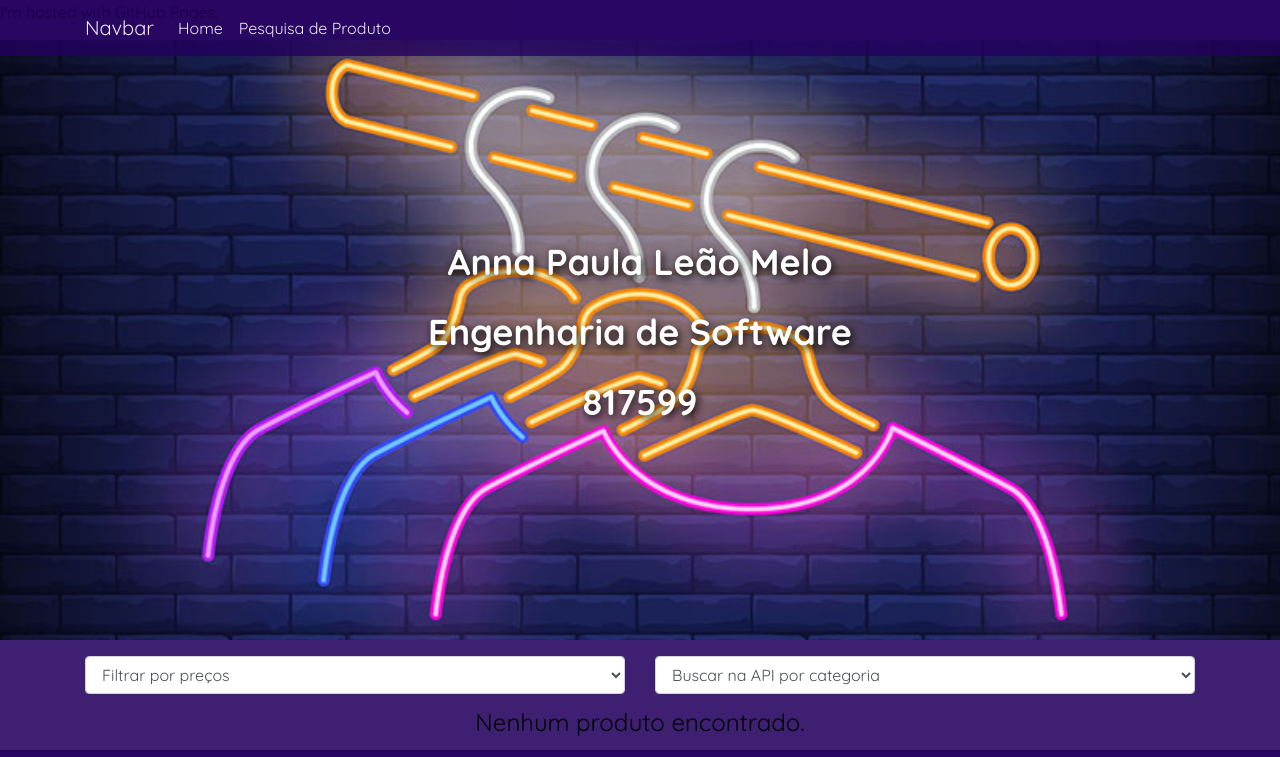
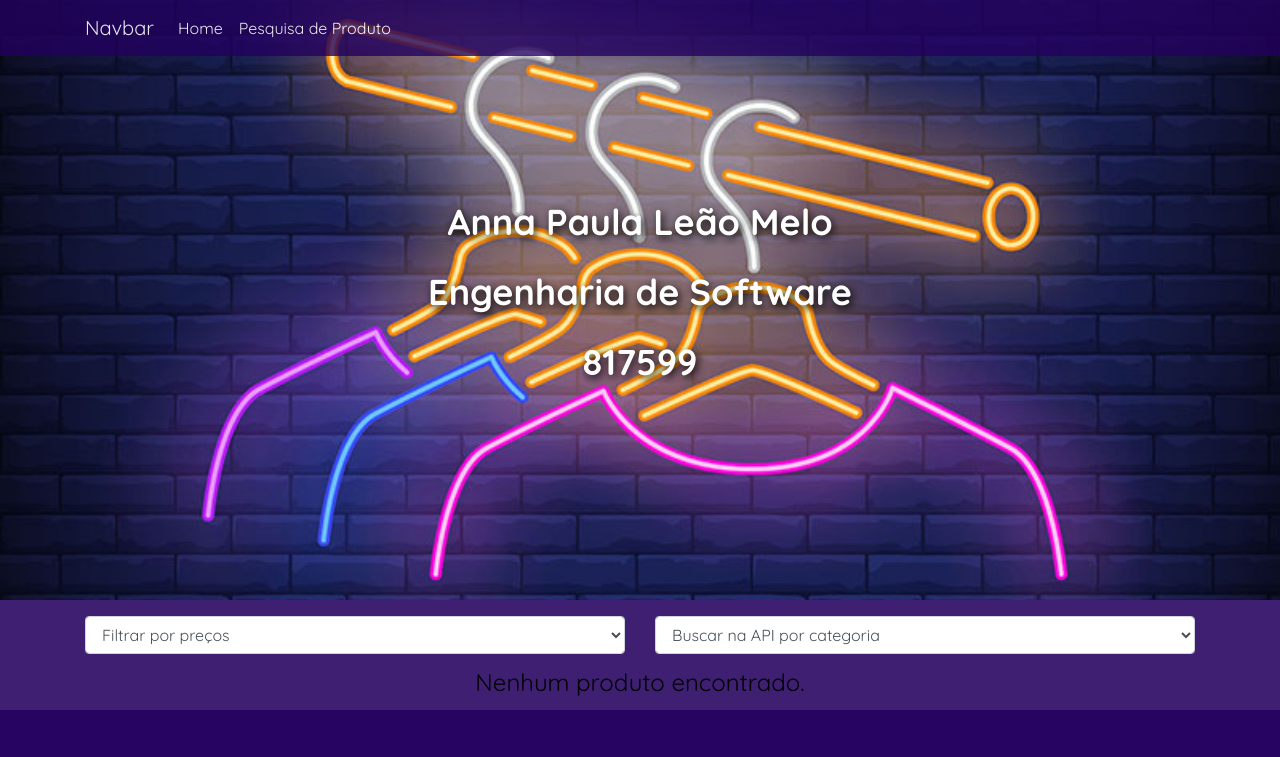
Before and after one commit to annaleao/trabalho-pratico-2, a plain HTML site: page trabalho pratico 2/index.html in a window 1280 px wide. Shown: the top 757 px of the page. Drawn offline with nearby package versions, Linux system fonts and the light colour scheme; no server answers.

Commit message:
commit all

```diff
--- a/trabalho pratico 2/app.js
+++ b/trabalho pratico 2/app.js
@@ -17,6 +17,8 @@
     </div>
   `;
 }
+
+//I'm hosted with GitHub Pages
 
 // Cria os cards e popula com informações da response
 function createProductCard(product, index) {
--- a/trabalho pratico 2/default.css
+++ b/trabalho pratico 2/default.css
@@ -1,3 +1,4 @@
 .custom-container {
     background-color: #eee;
   }
+  /* I'm hosted with GitHub Pages.*/
--- a/trabalho pratico 2/details.js
+++ b/trabalho pratico 2/details.js
@@ -9,6 +9,8 @@
 
     `;
   }
+
+  //I'm hosted with GitHub Pages.
 
   window.addEventListener('DOMContentLoaded', (event) => {
     const urlParams = new URLSearchParams(window.location.search);
--- a/trabalho pratico 2/details.style.css
+++ b/trabalho pratico 2/details.style.css
@@ -17,6 +17,8 @@
     color: rgb(255, 0, 0);
     text-decoration: line-through;
   }
+
+  /*I'm hosted with GitHub Pages.*/
 
   .conteudo-container .stock {
     color: red;
--- a/trabalho pratico 2/filters.js
+++ b/trabalho pratico 2/filters.js
@@ -10,6 +10,8 @@
       return price > 100;
     }
   }
+
+  //I'm hosted with GitHub Pages.
 
   // Verifica se a categoria do produto é a mesma selecionada
   function isCategoryMatch(productCategory, selectedCategory) {
--- a/trabalho pratico 2/index.html
+++ b/trabalho pratico 2/index.html
@@ -20,7 +20,7 @@
 
 <body>
   <header>
-    <p>I'm hosted with GitHub Pages.</p>
+    <!--<p>I'm hosted with GitHub Pages.</p>-->
     <nav class="navbar navbar-expand-lg bg-body-tertiary fixed-top navbar-custom">
       <div class="container">
         <a class="navbar-brand" href="#">Navbar</a>
--- a/trabalho pratico 2/pesquisa.js
+++ b/trabalho pratico 2/pesquisa.js
@@ -1,5 +1,7 @@
 //URL da API
 const apiURL = 'https://diwserver.vps.webdock.cloud/products';
+
+//I'm hosted with GitHub Pages.
 
 // Cria os cards e popula com informações da response
 function createProductCard(product) {
--- a/trabalho pratico 2/style.css
+++ b/trabalho pratico 2/style.css
@@ -1,4 +1,7 @@
 html {
+
     height: 100%;
     width: 100%;
   }
+
+/*I'm hosted with GitHub Pages*/
--- a/trabalho pratico 2/styles.css
+++ b/trabalho pratico 2/styles.css
@@ -15,6 +15,7 @@
     overflow: hidden;
   }
 
+  /*I'm hosted with GitHub Pages*/
   .card {
     background-color: #ffffff;
     border-radius: 6px;
```
Also changed, not shown: trabalho pratico 2/details.html (+1 -0 lines), trabalho pratico 2/pesquisa.html (+1 -0 lines), trabalho pratico 2/letreiro-luminoso-de-propaganda-para-loja-de-roupas.jpg (deleted).
